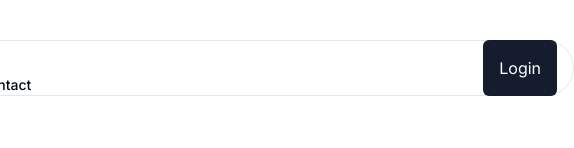
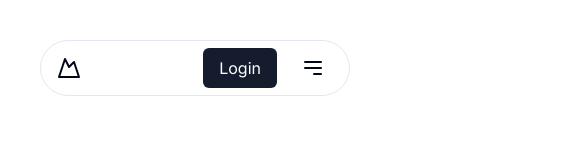
Before and after one commit to Ayushjodd/Xemen, a Next.js app: page / in a window 390 px wide. Shown: the top 148 px of the page, 574 px wide, since content can reach past the window. Built offline with nearby package versions, Linux system fonts and the light colour scheme; no server answers.

Commit message:
added responsiveness in appbar

```diff
--- a/components/Appbar/Appbar.tsx
+++ b/components/Appbar/Appbar.tsx
@@ -3,14 +3,31 @@
 "use client"
 import Link from "next/link"
 import { useRouter } from "next/navigation"
-import { Card, CardContent, CardFooter } from "@/components/ui/card";
 import MountainIcon from "../icons/Mountain";
+import { signOut, useSession } from "next-auth/react";
+import { useEffect, useState } from "react";
 
-export default function Appbar () {
-   const router=useRouter();
+export default function Appbar() {
+  const router = useRouter();
+  const { data: session } = useSession();
+  const [user, setUser] = useState(false);
+  const [menuOpen, setMenuOpen] = useState(false);
 
-return <div>
-   <header className="px-4 lg:px-6 h-14 flex items-center border rounded-full">
+  useEffect(() => {
+    if (session?.user) {
+      setUser(true);
+    } else {
+      setUser(false);
+    }
+  }, [session]);
+
+  const toggleMenu = () => {
+    setMenuOpen(!menuOpen);
+  };
+
+  return (
+    <div>
+      <header className="px-4 lg:px-6 h-14 flex items-center justify-between border rounded-full">
         <Link
           href="#"
           className="flex items-center justify-center"
@@ -19,8 +36,8 @@ return <div>
           <MountainIcon className="h-6 w-6" />
           <span className="sr-only">Solana Marketplace</span>
         </Link>
-    <nav className="ml-auto flex gap-4 sm:gap-6">
-<div className=" mr-11 mt-2">
+
+        <nav className="hidden md:flex items-center gap-4 sm:gap-6">
           <Link
             href="#"
             className="text-sm font-medium hover:underline underline-offset-4 px-2"
@@ -49,13 +66,85 @@ return <div>
           >
             Contact
           </Link>
-</div>
-<button className=" bg-[#141c2e] hover:bg-[#272e3f] text-white rounded-md ml-96 p-2 px-4 " onClick={()=>{
-  router.push("/signin")
-}}>
+        </nav>
+
+        <div className="flex items-center">
+          {!user ? (
+            <button
+              className="bg-[#141c2e] hover:bg-[#272e3f] text-white rounded-md p-2 px-4"
+              onClick={() => {
+                router.push("/signin");
+              }}
+            >
               Login
             </button>
+          ) : (
+            <button
+              className="bg-[#141c2e] hover:bg-[#272e3f] text-white rounded-md p-2 px-4"
+              onClick={async () => {
+                await signOut();
+              }}
+            >
+              Logout
+            </button>
+          )}
+
+          <button
+            className="ml-4 md:hidden text-sm font-medium hover:underline underline-offset-4 px-2"
+            onClick={toggleMenu}
+          >
+            <svg
+              xmlns="http://www.w3.org/2000/svg"
+              className="h-6 w-6"
+              fill="none"
+              viewBox="0 0 24 24"
+              stroke="currentColor"
+              strokeWidth={2}
+            >
+              <path
+                strokeLinecap="round"
+                strokeLinejoin="round"
+                d="M4 6h16M4 12h16m-7 6h7"
+              />
+            </svg>
+          </button>
+        </div>
+      </header>
+
+      {menuOpen && (
+        <div className="md:hidden mt-2 bg-white border rounded-lg shadow-lg p-4">
+          <nav className="flex flex-col gap-2">
+            <Link
+              href="#"
+              className="text-sm font-medium hover:underline underline-offset-4 px-4"
+              prefetch={false}
+            >
+              Features
+            </Link>
+            <Link
+              href="#"
+              className="text-sm font-medium hover:underline underline-offset-4 px-4"
+              prefetch={false}
+            >
+              How It Works
+            </Link>
+            <Link
+              href="#"
+              className="text-sm font-medium hover:underline underline-offset-4 px-4"
+              prefetch={false}
+            >
+              Pricing
+            </Link>
+            <Link
+              href="#"
+              className="text-sm font-medium hover:underline underline-offset-4 px-4"
+              prefetch={false}
+            >
+              Contact
+            </Link>
           </nav>
-</header>
         </div>
+      )}
+    </div>
+  );
 }
```
Lines whose indentation alone changed are shown as unchanged.
